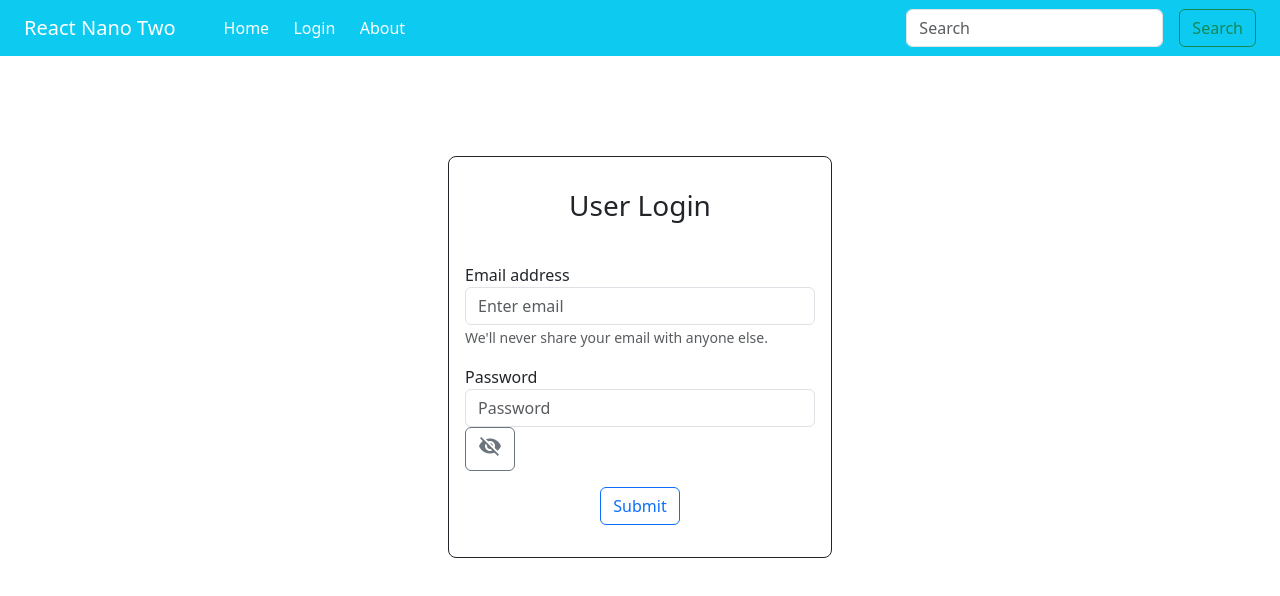
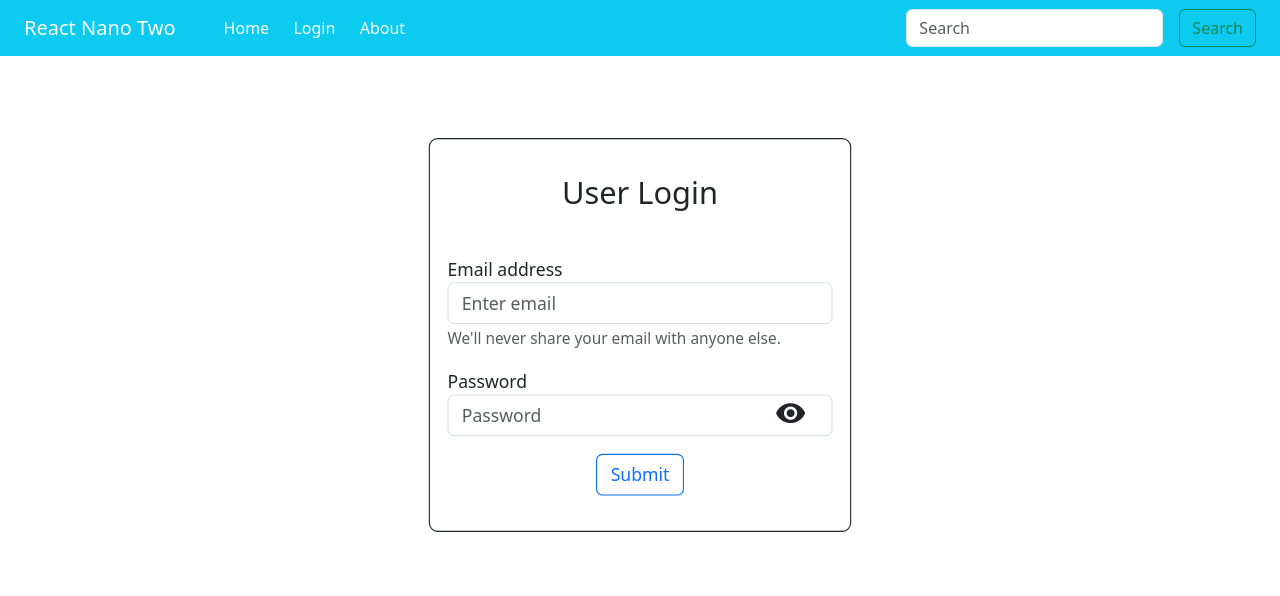
Before and after one commit to harsh3608/nano-two, a React (Vite) app: page /login in a window 1280 px wide. Shown: the top 596 px of the page. Built offline with nearby package versions, Linux system fonts and the light colour scheme.

Commit message:
change in styles

```diff
--- a/src/Login.jsx
+++ b/src/Login.jsx
@@ -17,9 +17,17 @@ class LoginForm extends Component {
     this.handleSubmit = this.handleSubmit.bind(this);
   }
 
+  onChange = () => {
+    this.togglePasswordVisibility();
+  };
+
   togglePasswordVisibility = () => {
-    this.state.showPassword = !this.state.showPassword;
-    console.log(this.state.showPassword);
+    // this.state.showPassword = !this.state.showPassword;
+    // console.log(this.state.showPassword);
+
+    this.setState((prevState) => ({
+      showPassword: !prevState.showPassword,
+    }));
   };
 
   emailChange(event) {
@@ -97,26 +105,30 @@ class LoginForm extends Component {
               <div className="form-group">
                 <label htmlFor="password">Password</label>
                 <input
-                  type="this.state.showPassword ? 'text' : 'password'"
+                  type={this.state.showPassword ? "text" : "password"}
                   className="form-control"
                   id="password"
                   value={this.state.password}
                   onChange={this.passwordChange}
                   placeholder="Password"
                 />
-                <div className="input-group-append">
-                  <button
-                    type="button"
-                    className="btn btn-outline-secondary"
-                    onClick={this.togglePasswordVisibility}
-                  >
-                    {this.state.showPassword ? (
-                      <span className="material-icons">visibility</span>
-                    ) : (
-                      <span className="material-icons">visibility_off</span>
-                    )}
-                  </button>
-                </div>
+                <span className="icon-container" >
+                  { this.state.showPassword ? (
+                    <span
+                      className="material-icons"
+                      onClick={this.togglePasswordVisibility}
+                    >
+                      visibility_off
+                    </span>
+                  ) : (
+                    <span
+                      className="material-icons"
+                      onClick={this.togglePasswordVisibility}
+                    >
+                      visibility
+                    </span>
+                  )}
+                </span>
               </div>
             </div>
 
--- a/src/styles/login.css
+++ b/src/styles/login.css
@@ -1,12 +1,20 @@
-.form-box{
-    margin-top: 100px;
-    width: 30%;
-    height: 25%;
-    margin-left: 35%;
-    border: solid 1px ;
+.form-box {
+  margin-top: 100px;
+  width: 30%;
+  height: 25%;
+  margin-left: 35%;
+  border: solid 1px;
+  scale: 1.1;
 }
 
-.form-box:hover{
+/* .form-box:hover{
     scale:1.2;
     box-shadow: inset;
+} */
+
+.icon-container {
+  position: absolute;
+  top: 67%;
+  right: 11%;
+  scale:1.2
 }
```
